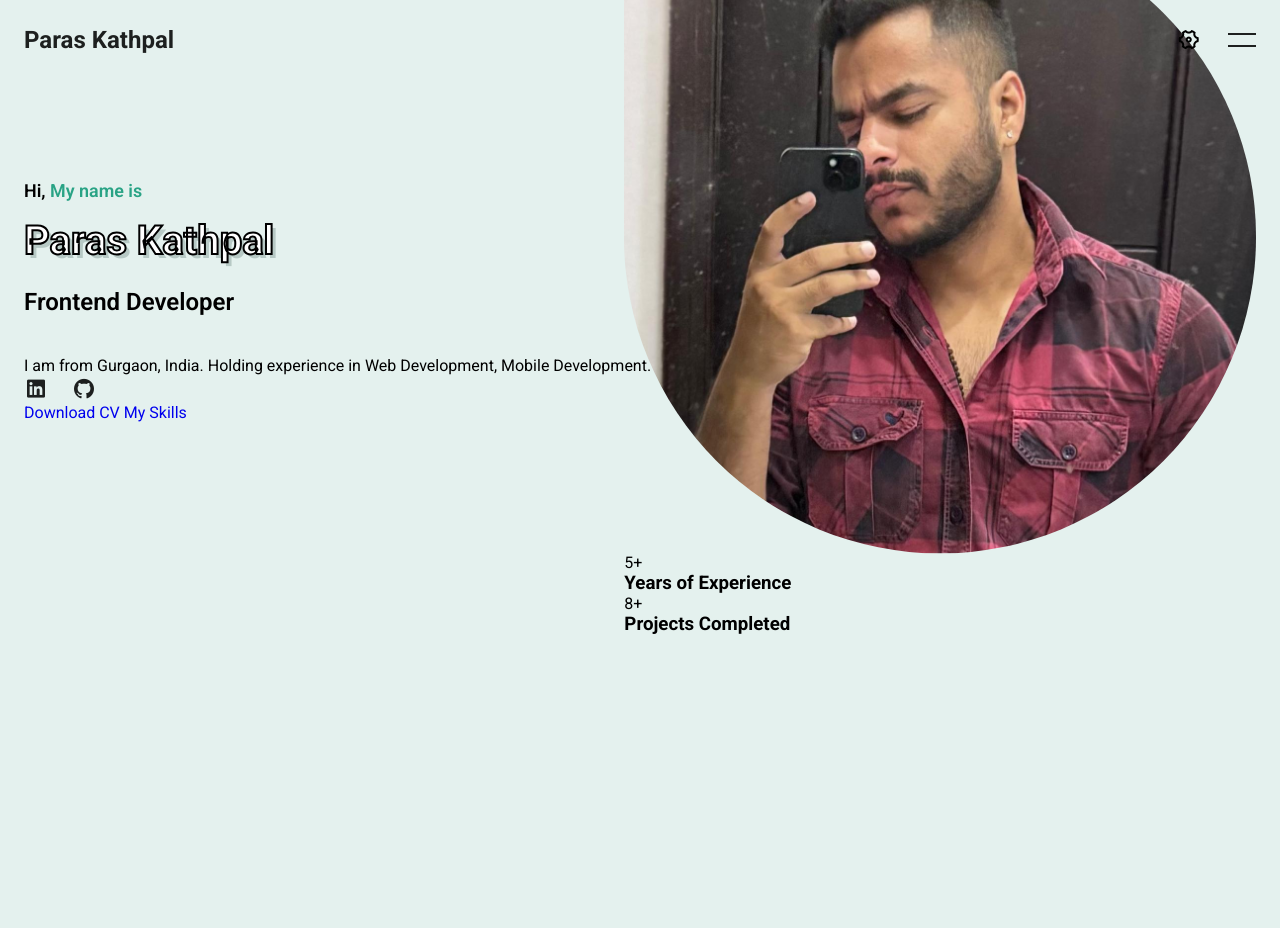
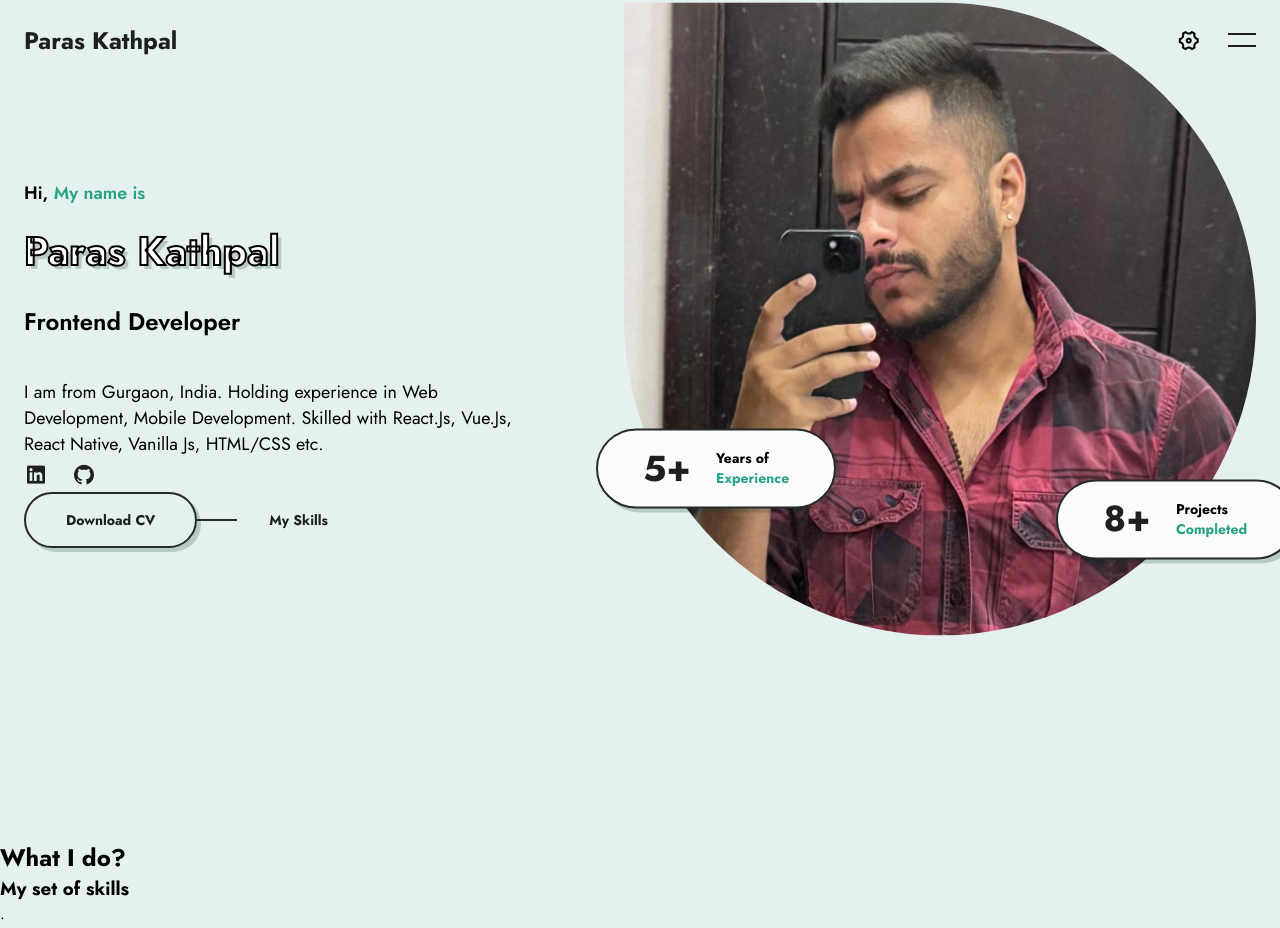
Before and after one commit to paraskathpal/Web-portfolio, a website built with Parcel: page src/index.html in a window 1280 px wide. Before the commit the page ends 800 px from the top, so only its background shows below. Built offline with nearby package versions, Linux system fonts and the light colour scheme.

Commit message:
Completed Home section.

```diff
--- a/src/css/styles.css
+++ b/src/css/styles.css
@@ -2,7 +2,8 @@
   margin: 0;
   padding: 0;
   box-sizing: border-box;
-  font-family: "Roboto";
+  font-family: "Jost";
+  scroll-behavior: smooth;
 }
 
 :root {
@@ -12,7 +13,7 @@
   --text-color: hsl(var(--hue), 4%, 20%);
   --body-color: hsl(var(--hue), 30%, 92%);
   --container-color: rgb(251, 251, 251);
-  --border-color: rgb(var(--hue), 4%, 16%);
+  --border-color: hsl(var(--hue), 4%, 16%);
   --white-color: rgb(255, 255, 255);
   --shadow-color: hsl(var(--hue), 80%, 10%, 0.2);
 
@@ -238,3 +239,113 @@ textarea {
   border-radius: 0 0100vw 100vw;
   overflow: hidden;
 }
+
+.home-data {
+  border: 2px solid var(--border-color);
+  background-color: var(--container-color);
+  box-shadow: 4px 4px var(--shadow-color);
+  padding-inline: 1.25rem;
+  width: 240px;
+  height: 80px;
+  border-radius: 3rem;
+  display: grid;
+  grid-template-columns: repeat(2, 1fr);
+  align-items: center;
+  position: absolute;
+  z-index: 100;
+}
+
+.home-data-one {
+  bottom: 20%;
+  left: clamp(-3.75rem, -4.65rem + 3.6vw, -1.5rem);
+}
+
+.home-data-two {
+  bottom: 12%;
+  right: clamp(-3rem, -5.2rem + 8.8vw, -2.5rem);
+}
+
+.home-data-number {
+  color: var(--title-color);
+  font-family: var(--second-font);
+  font-size: 2.25rem;
+  font-weight: var(--font-bold);
+  text-align: center;
+}
+
+.home-data-title {
+  font-size: var(--small-size);
+}
+
+.home-data-title span {
+  color: var(--first-color);
+}
+
+.home-desc {
+  font-size: var(--large-size);
+  max-width: 520px;
+}
+
+.home-socials {
+  margin-block: 1.75rem 2.5rem;
+}
+
+.home-btns {
+  display: flex;
+  align-items: center;
+  column-gap: 4.5rem;
+}
+
+.btn, .home-link {
+  display: inline-block;
+  color: var(--title-color);
+  font-size: var(--small-size);
+  font-weight: var(--font-bold);
+  position: relative;
+}
+
+.btn {
+  border: 2px solid var(--border-color);
+  box-shadow: 4px 4px var(--shadow-color);
+  padding: 1rem 2.5rem;
+  border-radius: 3rem;
+}
+
+.btn::before {
+  content: '';
+  position: absolute;
+  inset: 2px;
+  background-color: var(--first-color);
+  border-radius: inherit;
+  transform: scale(0.3);
+  filter: blur(10px);
+  opacity: 0;
+  z-index: -10;
+  transition: all 0.7s var(--transition);
+}
+
+.btn:hover {
+  color: var(--white-color);
+  transition: color 0.7s var(--transition);
+}
+
+.btn:hover::before {
+  transform: scale(1);
+  filter: blur(0);
+  opacity: 1;
+}
+.home-link::before {
+  content: '';
+  position: absolute;
+  left: -124%;
+  top: 50%;
+  transform: translateY(-50%);
+  width: 40px;
+  height: 2px;
+  background-color: var(--border-color);
+}
+
+.skills {
+  height: 100vh;
+  scroll-behavior: smooth;
+}
--- a/src/index.html
+++ b/src/index.html
@@ -13,6 +13,12 @@
     <link rel="preconnect" href="https://fonts.gstatic.com" crossorigin />
     <link
       href="https://fonts.googleapis.com/css2?family=Roboto:ital,wght@0,100..900;1,100..900&display=swap"
+      rel="stylesheet"
+    />
+    <link rel="preconnect" href="https://fonts.googleapis.com" />
+    <link rel="preconnect" href="https://fonts.gstatic.com" crossorigin />
+    <link
+      href="https://fonts.googleapis.com/css2?family=Jost:ital,wght@0,100..900;1,100..900&display=swap"
       rel="stylesheet"
     />
   </head>
@@ -79,11 +85,13 @@
               </div>
               <div class="home-data home-data-one">
                 <span class="home-data-number">5+ </span>
-                <h3 class="home-data-title">Years of Experience</h3>
+                <h3 class="home-data-title">
+                  Years of <span>Experience</span>
+                </h3>
               </div>
               <div class="home-data home-data-two">
                 <span class="home-data-number">8+</span>
-                <h3 class="home-data-title">Projects Completed</h3>
+                <h3 class="home-data-title">Projects<span> Completed</span></h3>
               </div>
             </div>
             <p class="home-desc">
@@ -115,9 +123,14 @@
               class="btn"
               >Download CV</a
             >
-            <a href="#" class="home-link">My Skills</a>
+            <a href="#skills" class="home-link">My Skills</a>
           </div>
         </div>
+      </section>
+      <section id="skills" class="skills section">
+        <h2 class="skills-title" data-title>What I do?</h2>
+        <h3 class="skills-subtitle">My set of skills</h3>
+        <div class="skills-grid">.</div>
       </section>
     </main>
     <script src="js/main.js"></script>
```
